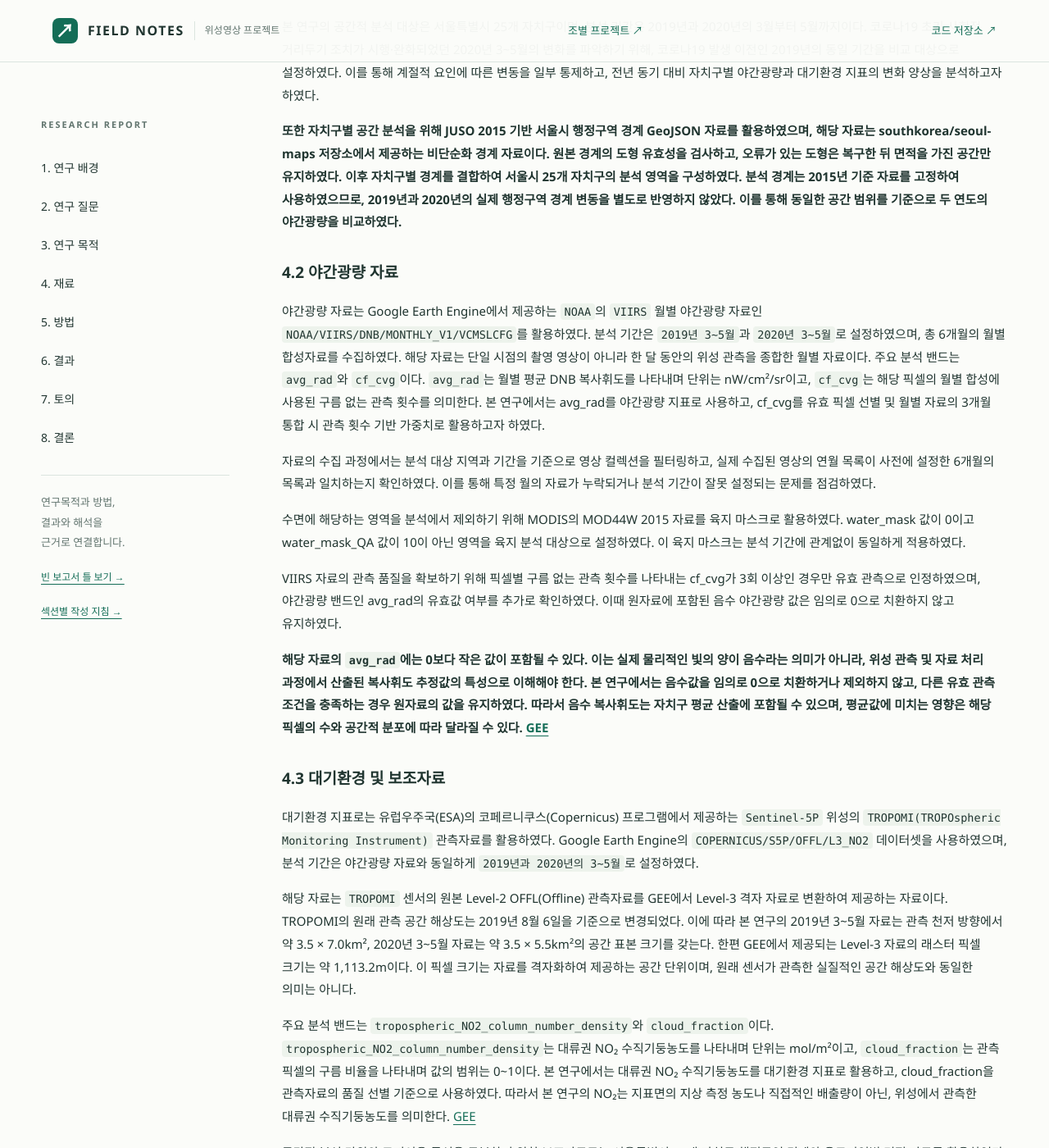
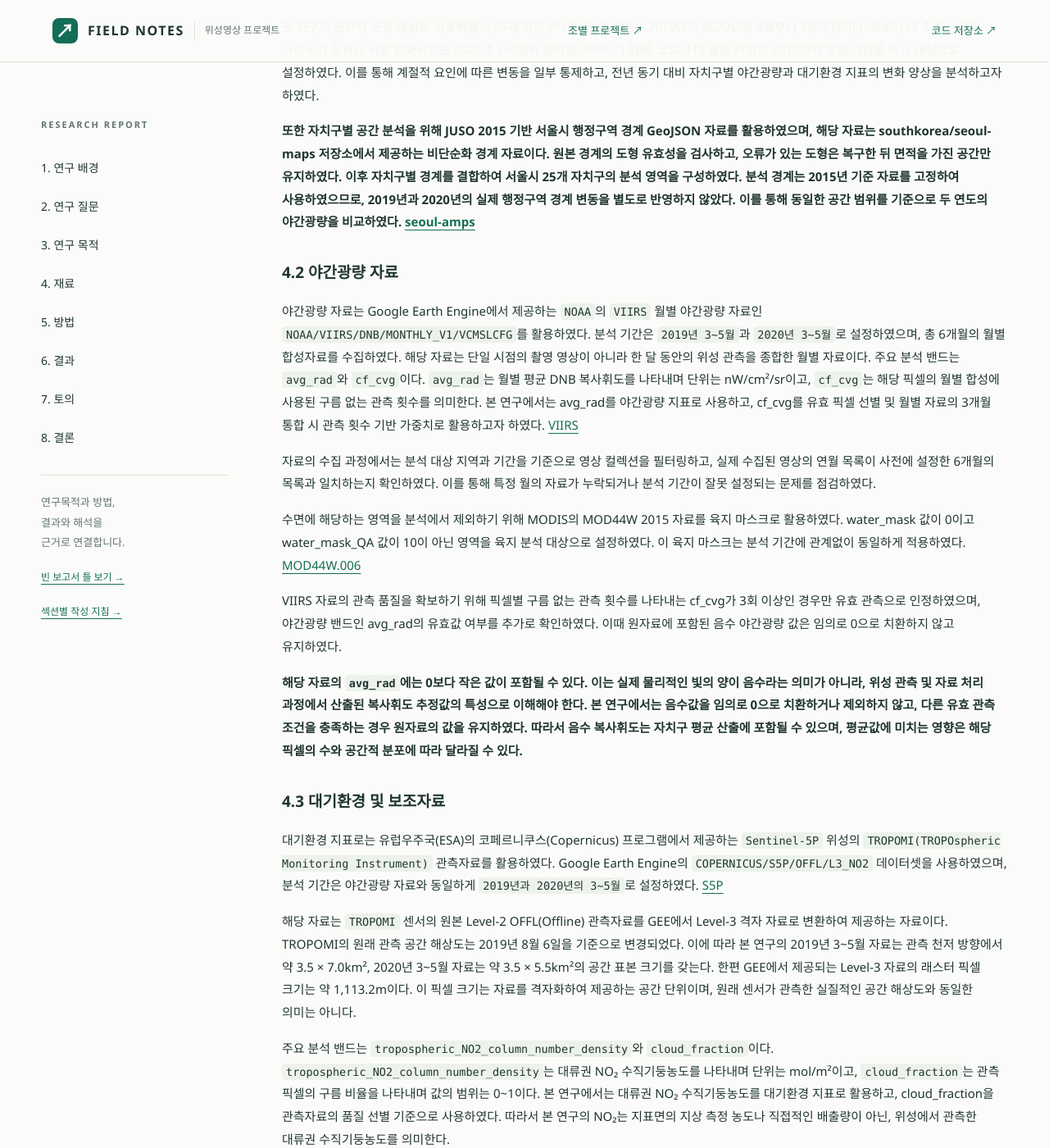
Before and after one commit to rlawkdgns3550-cmyk/surveying2_team03, a Jekyll site: the page built from docs/index.md, in a window 1280 px wide and 1400 px high, scrolled down 8144 px. Shown: the whole window at 82% size. Built offline with Jekyll 4.4.1, drawn with Linux system fonts in a browser that asks for light colours.

Commit message:
Update index.md

```diff
--- a/docs/index.md
+++ b/docs/index.md
@@ -89,26 +89,26 @@ badge: "빈 학술 보고서 틀"
 ### 4.1 연구 대상 및 분석 기간
 본 연구의 공간적 분석 대상은 서울특별시 25개 자치구이며, 분석 기간은 2019년과 2020년의 3월부터 5월까지이다. 코로나19 초기 사회적 거리두기 조치가 시행·완화되었던 2020년 3~5월의 변화를 파악하기 위해, 코로나19 발생 이전인 2019년의 동일 기간을 비교 대상으로 설정하였다. 이를 통해 계절적 요인에 따른 변동을 일부 통제하고, 전년 동기 대비 자치구별 야간광량과 대기환경 지표의 변화 양상을 분석하고자 하였다.
 
-**또한 자치구별 공간 분석을 위해 JUSO 2015 기반 서울시 행정구역 경계 GeoJSON 자료를 활용하였으며, 해당 자료는 southkorea/seoul-maps 저장소에서 제공하는 비단순화 경계 자료이다. 원본 경계의 도형 유효성을 검사하고, 오류가 있는 도형은 복구한 뒤 면적을 가진 공간만 유지하였다. 이후 자치구별 경계를 결합하여 서울시 25개 자치구의 분석 영역을 구성하였다. 분석 경계는 2015년 기준 자료를 고정하여 사용하였으므로, 2019년과 2020년의 실제 행정구역 경계 변동을 별도로 반영하지 않았다. 이를 통해 동일한 공간 범위를 기준으로 두 연도의 야간광량을 비교하였다.**
+**또한 자치구별 공간 분석을 위해 JUSO 2015 기반 서울시 행정구역 경계 GeoJSON 자료를 활용하였으며, 해당 자료는 southkorea/seoul-maps 저장소에서 제공하는 비단순화 경계 자료이다. 원본 경계의 도형 유효성을 검사하고, 오류가 있는 도형은 복구한 뒤 면적을 가진 공간만 유지하였다. 이후 자치구별 경계를 결합하여 서울시 25개 자치구의 분석 영역을 구성하였다. 분석 경계는 2015년 기준 자료를 고정하여 사용하였으므로, 2019년과 2020년의 실제 행정구역 경계 변동을 별도로 반영하지 않았다. 이를 통해 동일한 공간 범위를 기준으로 두 연도의 야간광량을 비교하였다. [seoul-amps](https://github.com/southkorea/seoul-maps)**
 
 ### 4.2 야간광량 자료
 야간광량 자료는 Google Earth Engine에서 제공하는 `NOAA`의 `VIIRS` 월별 야간광량 자료인 `NOAA/VIIRS/DNB/MONTHLY_V1/VCMSLCFG`를 활용하였다. 분석 기간은 `2019년 3~5월`과 `2020년 3~5월`로 설정하였으며, 총 6개월의 월별 합성자료를 수집하였다. 해당 자료는 단일 시점의 촬영 영상이 아니라 한 달 동안의 위성 관측을 종합한 월별 자료이다.
-주요 분석 밴드는 `avg_rad`와 `cf_cvg`이다. `avg_rad`는 월별 평균 DNB 복사휘도를 나타내며 단위는 nW/cm²/sr이고, `cf_cvg`는 해당 픽셀의 월별 합성에 사용된 구름 없는 관측 횟수를 의미한다. 본 연구에서는 avg_rad를 야간광량 지표로 사용하고, cf_cvg를 유효 픽셀 선별 및 월별 자료의 3개월 통합 시 관측 횟수 기반 가중치로 활용하고자 하였다.
+주요 분석 밴드는 `avg_rad`와 `cf_cvg`이다. `avg_rad`는 월별 평균 DNB 복사휘도를 나타내며 단위는 nW/cm²/sr이고, `cf_cvg`는 해당 픽셀의 월별 합성에 사용된 구름 없는 관측 횟수를 의미한다. 본 연구에서는 avg_rad를 야간광량 지표로 사용하고, cf_cvg를 유효 픽셀 선별 및 월별 자료의 3개월 통합 시 관측 횟수 기반 가중치로 활용하고자 하였다. [VIIRS](https://developers.google.com/earth-engine/datasets/catalog/NOAA_VIIRS_DNB_MONTHLY_V1_VCMSLCFG)
 
 자료의 수집 과정에서는 분석 대상 지역과 기간을 기준으로 영상 컬렉션을 필터링하고, 실제 수집된 영상의 연월 목록이 사전에 설정한 6개월의 목록과 일치하는지 확인하였다. 이를 통해 특정 월의 자료가 누락되거나 분석 기간이 잘못 설정되는 문제를 점검하였다.
 
-수면에 해당하는 영역을 분석에서 제외하기 위해 MODIS의 MOD44W 2015 자료를 육지 마스크로 활용하였다. water_mask 값이 0이고 water_mask_QA 값이 10이 아닌 영역을 육지 분석 대상으로 설정하였다. 이 육지 마스크는 분석 기간에 관계없이 동일하게 적용하였다.
+수면에 해당하는 영역을 분석에서 제외하기 위해 MODIS의 MOD44W 2015 자료를 육지 마스크로 활용하였다. water_mask 값이 0이고 water_mask_QA 값이 10이 아닌 영역을 육지 분석 대상으로 설정하였다. 이 육지 마스크는 분석 기간에 관계없이 동일하게 적용하였다. [MOD44W.006](https://developers.google.com/earth-engine/datasets/catalog/MODIS_006_MOD44W?hl=ko)
 
 VIIRS 자료의 관측 품질을 확보하기 위해 픽셀별 구름 없는 관측 횟수를 나타내는 cf_cvg가 3회 이상인 경우만 유효 관측으로 인정하였으며, 야간광량 밴드인 avg_rad의 유효값 여부를 추가로 확인하였다. 이때 원자료에 포함된 음수 야간광량 값은 임의로 0으로 치환하지 않고 유지하였다.
 
-**해당 자료의 `avg_rad`에는 0보다 작은 값이 포함될 수 있다. 이는 실제 물리적인 빛의 양이 음수라는 의미가 아니라, 위성 관측 및 자료 처리 과정에서 산출된 복사휘도 추정값의 특성으로 이해해야 한다. 본 연구에서는 음수값을 임의로 0으로 치환하거나 제외하지 않고, 다른 유효 관측 조건을 충족하는 경우 원자료의 값을 유지하였다. 따라서 음수 복사휘도는 자치구 평균 산출에 포함될 수 있으며, 평균값에 미치는 영향은 해당 픽셀의 수와 공간적 분포에 따라 달라질 수 있다. [GEE](https://developers.google.com/earth-engine/datasets/catalog/NOAA_VIIRS_DNB_MONTHLY_V1_VCMSLCFG)**
+**해당 자료의 `avg_rad`에는 0보다 작은 값이 포함될 수 있다. 이는 실제 물리적인 빛의 양이 음수라는 의미가 아니라, 위성 관측 및 자료 처리 과정에서 산출된 복사휘도 추정값의 특성으로 이해해야 한다. 본 연구에서는 음수값을 임의로 0으로 치환하거나 제외하지 않고, 다른 유효 관측 조건을 충족하는 경우 원자료의 값을 유지하였다. 따라서 음수 복사휘도는 자치구 평균 산출에 포함될 수 있으며, 평균값에 미치는 영향은 해당 픽셀의 수와 공간적 분포에 따라 달라질 수 있다.**
 
 ### 4.3 대기환경 및 보조자료
-대기환경 지표로는 유럽우주국(ESA)의 코페르니쿠스(Copernicus) 프로그램에서 제공하는 `Sentinel-5P` 위성의 `TROPOMI(TROPOspheric Monitoring Instrument)` 관측자료를 활용하였다. Google Earth Engine의 `COPERNICUS/S5P/OFFL/L3_NO2` 데이터셋을 사용하였으며, 분석 기간은 야간광량 자료와 동일하게 `2019년과 2020년의 3~5월`로 설정하였다.
+대기환경 지표로는 유럽우주국(ESA)의 코페르니쿠스(Copernicus) 프로그램에서 제공하는 `Sentinel-5P` 위성의 `TROPOMI(TROPOspheric Monitoring Instrument)` 관측자료를 활용하였다. Google Earth Engine의 `COPERNICUS/S5P/OFFL/L3_NO2` 데이터셋을 사용하였으며, 분석 기간은 야간광량 자료와 동일하게 `2019년과 2020년의 3~5월`로 설정하였다. [S5P](https://developers.google.com/earth-engine/datasets/catalog/COPERNICUS_S5P_OFFL_L3_NO2)
 
 해당 자료는 `TROPOMI` 센서의 원본 Level-2 OFFL(Offline) 관측자료를 GEE에서 Level-3 격자 자료로 변환하여 제공하는 자료이다. TROPOMI의 원래 관측 공간 해상도는 2019년 8월 6일을 기준으로 변경되었다. 이에 따라 본 연구의 2019년 3~5월 자료는 관측 천저 방향에서 약 3.5 × 7.0km², 2020년 3~5월 자료는 약 3.5 × 5.5km²의 공간 표본 크기를 갖는다. 한편 GEE에서 제공되는 Level-3 자료의 래스터 픽셀 크기는 약 1,113.2m이다. 이 픽셀 크기는 자료를 격자화하여 제공하는 공간 단위이며, 원래 센서가 관측한 실질적인 공간 해상도와 동일한 의미는 아니다.
 
-주요 분석 밴드는 `tropospheric_NO2_column_number_density`와 `cloud_fraction`이다. `tropospheric_NO2_column_number_density`는 대류권 NO₂ 수직기둥농도를 나타내며 단위는 mol/m²이고, `cloud_fraction`는 관측 픽셀의 구름 비율을 나타내며 값의 범위는 0~1이다. 본 연구에서는 대류권 NO₂ 수직기둥농도를 대기환경 지표로 활용하고, cloud_fraction을 관측자료의 품질 선별 기준으로 사용하였다. 따라서 본 연구의 NO₂는 지표면의 지상 측정 농도나 직접적인 배출량이 아닌, 위성에서 관측한 대류권 수직기둥농도를 의미한다. [GEE](https://developers.google.com/earth-engine/datasets/catalog/COPERNICUS_S5P_OFFL_L3_NO2?utm_source=chatgpt.com&hl=ko)
+주요 분석 밴드는 `tropospheric_NO2_column_number_density`와 `cloud_fraction`이다. `tropospheric_NO2_column_number_density`는 대류권 NO₂ 수직기둥농도를 나타내며 단위는 mol/m²이고, `cloud_fraction`는 관측 픽셀의 구름 비율을 나타내며 값의 범위는 0~1이다. 본 연구에서는 대류권 NO₂ 수직기둥농도를 대기환경 지표로 활용하고, cloud_fraction을 관측자료의 품질 선별 기준으로 사용하였다. 따라서 본 연구의 NO₂는 지표면의 지상 측정 농도나 직접적인 배출량이 아닌, 위성에서 관측한 대류권 수직기둥농도를 의미한다.
 
 공간적 분석 단위와 토지이용 특성을 구분하기 위한 보조자료로는 서울특별시 25개 자치구 행정구역 경계와 용도지역별 면적 자료를 활용하였다. 자치구 경계는 `southkorea/seoul-maps`에서 제공하는 2015년 JUSO 자료를 사용하였다. 용도지역별 면적 자료는 자치구별 주거·상업·공업·녹지 기능의 상대적 집중도를 산출하는 데 활용하였다.
 
```
